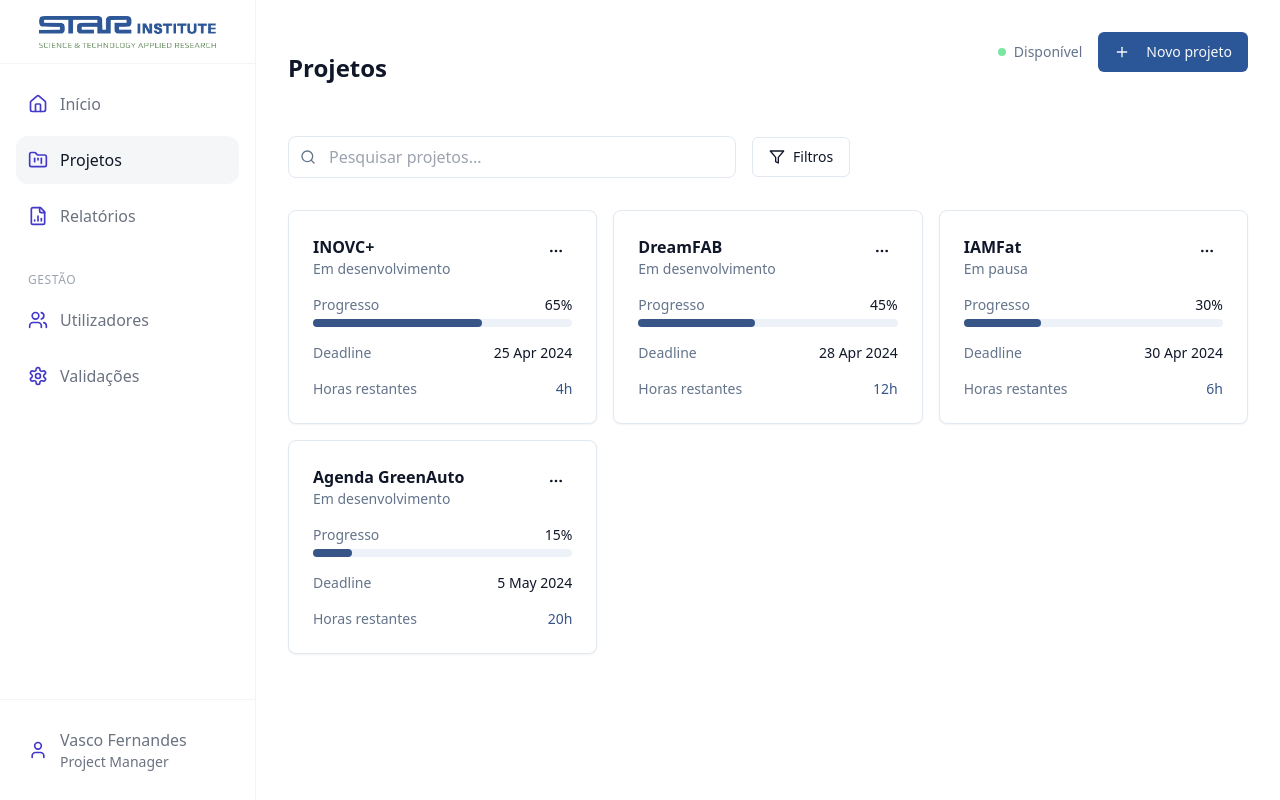
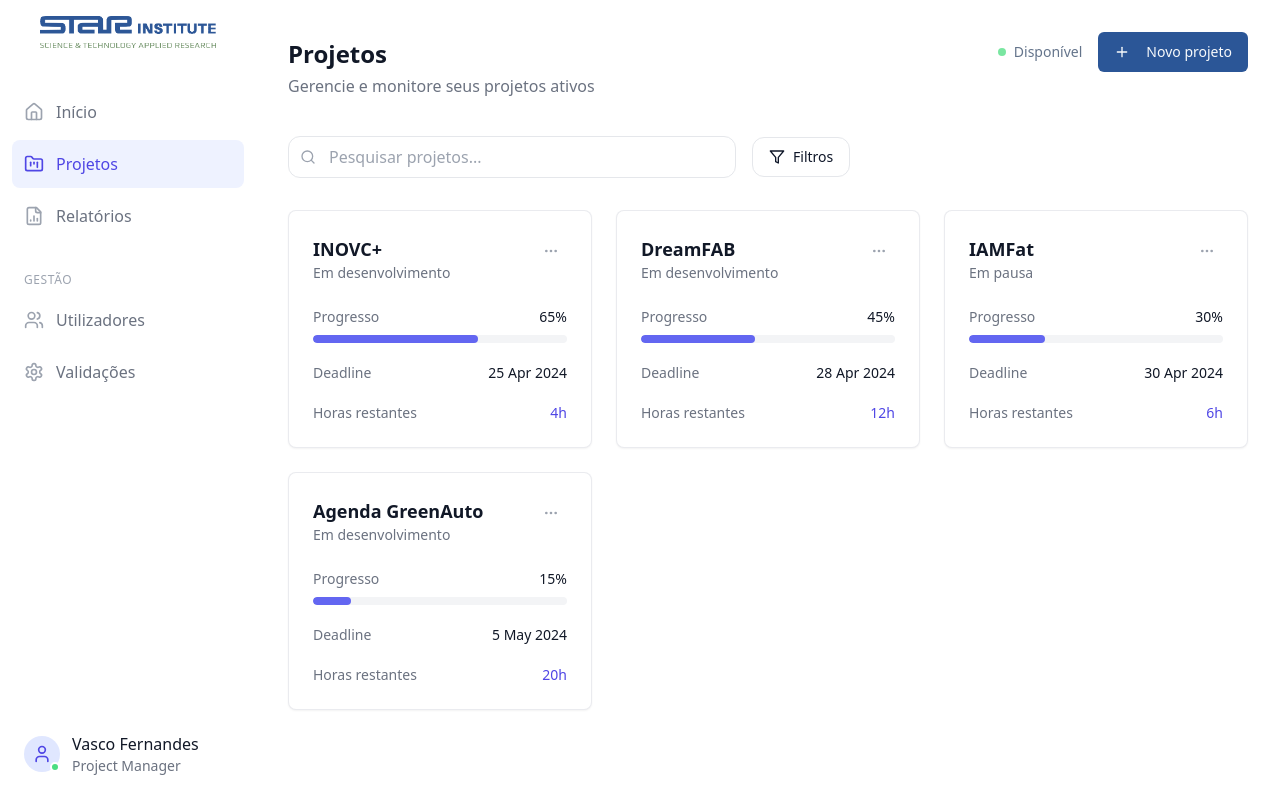
Before and after one commit to projetopint2025/project-resource-allocator, a React (Vite) app: page /projects in a window 1280 px wide. Built offline with nearby package versions, Linux system fonts and the light colour scheme.

Commit message:
Refactor project list page and sidebar
Refactored the project list page and sidebar for a cleaner design.  No specific implementation details are included in this commit.

```diff
--- a/src/components/AppSidebar.tsx
+++ b/src/components/AppSidebar.tsx
@@ -43,16 +43,17 @@ export const AppSidebar = () => {
     <Link
       to={item.href}
       className={cn(
-        "flex items-center gap-3 p-3 rounded-xl transition-all duration-300",
-        "text-gray-500 hover:text-gray-900 hover:bg-gray-100/80",
-        location.pathname === item.href && "bg-gray-100/80 text-gray-900",
+        "flex items-center gap-3 p-3 rounded-lg transition-all duration-300",
+        "text-gray-500 hover:text-gray-900 hover:bg-gray-50",
+        location.pathname === item.href && "bg-indigo-50 text-indigo-600",
         className
       )}
     >
       <item.icon
         size={20}
         className={cn(
-          "text-[#4338ca] transition-transform duration-300",
+          "transition-transform duration-300",
+          location.pathname === item.href ? "text-indigo-600" : "text-gray-400",
           collapsed && "transform scale-110"
         )}
       />
@@ -70,11 +71,11 @@ export const AppSidebar = () => {
   return (
     <div
       className={cn(
-        "h-screen bg-white border-r border-gray-100 transition-all duration-300 relative flex flex-col",
+        "h-screen bg-white transition-all duration-300 relative flex flex-col",
         collapsed ? "w-20" : "w-64"
       )}
     >
-      <div className="flex items-center justify-center p-6 h-16 border-b border-gray-100">
+      <div className="flex items-center justify-center p-6 h-16">
         <img
           src="/lovable-uploads/28745dc3-1b1b-490b-8612-41cb26f8c61d.png"
           alt="STAR Institute"
@@ -85,16 +86,16 @@ export const AppSidebar = () => {
         />
       </div>
 
-      <nav className="flex-1 p-4 space-y-8">
-        <div className="space-y-2">
+      <nav className="flex-1 px-3 py-6 space-y-8">
+        <div className="space-y-1">
           {menuItems.map((item) => (
             <MenuItem key={item.href} item={item} />
           ))}
         </div>
 
-        <div className="space-y-2">
+        <div className="space-y-1">
           <p className={cn(
-            "px-3 text-xs font-medium text-gray-400 uppercase tracking-wider",
+            "px-3 text-xs font-medium text-gray-400 uppercase tracking-wider mb-2",
             collapsed && "opacity-0"
           )}>
             Gestão
@@ -105,23 +106,28 @@ export const AppSidebar = () => {
         </div>
       </nav>
 
-      <div className="p-4 border-t border-gray-100">
+      <div className="p-3">
         <Link
           to="/profile"
           className={cn(
-            "flex items-center gap-3 p-3 rounded-xl transition-all",
-            "text-gray-500 hover:text-gray-900 hover:bg-gray-100/80",
-            location.pathname === "/profile" && "bg-gray-100/80 text-gray-900"
+            "flex items-center gap-3 p-3 rounded-lg transition-all",
+            "hover:bg-gray-50",
+            location.pathname === "/profile" && "bg-indigo-50"
           )}
         >
-          <User size={20} className="text-[#4338ca]" />
+          <div className="relative flex-shrink-0">
+            <div className="w-9 h-9 rounded-full bg-indigo-100 flex items-center justify-center">
+              <User size={20} className="text-indigo-600" />
+            </div>
+            <div className="absolute bottom-0 right-0 w-2.5 h-2.5 rounded-full bg-green-400 border-2 border-white" />
+          </div>
           <div
             className={cn(
-              "transition-all duration-300",
-              collapsed && "opacity-0 w-0"
+              "transition-all duration-300 overflow-hidden",
+              collapsed && "w-0 opacity-0"
             )}
           >
-            <p className="font-medium">Vasco Fernandes</p>
+            <p className="font-medium text-gray-900">Vasco Fernandes</p>
             <p className="text-sm text-gray-500">Project Manager</p>
           </div>
         </Link>
--- a/src/pages/Projects.tsx
+++ b/src/pages/Projects.tsx
@@ -3,6 +3,7 @@ import { Search, Filter, MoreHorizontal } from "lucide-react";
 import { Card, CardContent } from "@/components/ui/card";
 import { Button } from "@/components/ui/button";
 import { GlobalActions } from "@/components/GlobalActions";
+import { Link } from "react-router-dom";
 
 const projects = [
   {
@@ -43,73 +44,76 @@ const Projects = () => {
   return (
     <div className="space-y-8 animate-fade-in">
       <div className="flex items-center justify-between">
-        <h1 className="text-2xl font-semibold">Projetos</h1>
+        <div>
+          <h1 className="text-2xl font-semibold text-gray-900">Projetos</h1>
+          <p className="text-gray-500 mt-1">Gerencie e monitore seus projetos ativos</p>
+        </div>
         <GlobalActions />
       </div>
 
-      <div className="flex items-center gap-4 mb-8">
+      <div className="flex items-center gap-4">
         <div className="relative flex-1 max-w-md">
-          <Search className="absolute left-3 top-1/2 -translate-y-1/2 h-4 w-4 text-muted-foreground" />
+          <Search className="absolute left-3 top-1/2 -translate-y-1/2 h-4 w-4 text-gray-400" />
           <input
             type="text"
             placeholder="Pesquisar projetos..."
-            className="w-full pl-10 pr-4 py-2 rounded-lg border border-border bg-background focus:outline-none focus:ring-2 focus:ring-primary/20"
+            className="w-full pl-10 pr-4 py-2 rounded-xl border border-gray-200 bg-white focus:outline-none focus:ring-2 focus:ring-indigo-500/20 transition-all"
           />
         </div>
-        <Button variant="outline" className="gap-2">
+        <Button variant="outline" className="gap-2 rounded-xl border-gray-200 hover:border-gray-300">
           <Filter className="h-4 w-4" />
           Filtros
         </Button>
       </div>
 
-      <div className="grid gap-4 md:grid-cols-2 lg:grid-cols-3">
+      <div className="grid gap-6 lg:grid-cols-3">
         {projects.map((project) => (
-          <a
+          <Link
             key={project.id}
-            href={`/projects/${project.id}`}
-            className="block group"
+            to={`/projects/${project.id}`}
+            className="group"
           >
-            <Card className="hover:shadow-md transition-shadow">
+            <Card className="hover:shadow-lg transition-all duration-300 border-gray-200/80">
               <CardContent className="p-6">
-                <div className="flex items-start justify-between mb-4">
+                <div className="flex items-start justify-between mb-6">
                   <div>
-                    <h3 className="font-semibold group-hover:text-primary transition-colors">
+                    <h3 className="text-lg font-semibold text-gray-900 group-hover:text-indigo-600 transition-colors">
                       {project.name}
                     </h3>
-                    <p className="text-sm text-muted-foreground">{project.status}</p>
+                    <p className="text-sm text-gray-500">{project.status}</p>
                   </div>
-                  <Button variant="ghost" size="icon" className="h-8 w-8">
+                  <Button variant="ghost" size="icon" className="h-8 w-8 text-gray-400 hover:text-gray-600">
                     <MoreHorizontal className="h-4 w-4" />
                   </Button>
                 </div>
 
-                <div className="space-y-4">
+                <div className="space-y-5">
                   <div>
-                    <div className="flex items-center justify-between text-sm mb-1">
-                      <span className="text-muted-foreground">Progresso</span>
-                      <span className="font-medium">{project.progress}%</span>
+                    <div className="flex items-center justify-between text-sm mb-2">
+                      <span className="text-gray-500">Progresso</span>
+                      <span className="font-medium text-gray-900">{project.progress}%</span>
                     </div>
-                    <div className="h-2 rounded-full bg-secondary">
+                    <div className="h-2 rounded-full bg-gray-100 overflow-hidden">
                       <div
-                        className="h-full rounded-full bg-primary transition-all"
+                        className="h-full rounded-full bg-indigo-500 transition-all"
                         style={{ width: `${project.progress}%` }}
                       />
                     </div>
                   </div>
 
                   <div className="flex items-center justify-between text-sm">
-                    <span className="text-muted-foreground">Deadline</span>
-                    <span>{project.deadline}</span>
+                    <span className="text-gray-500">Deadline</span>
+                    <span className="text-gray-900">{project.deadline}</span>
                   </div>
 
                   <div className="flex items-center justify-between text-sm">
-                    <span className="text-muted-foreground">Horas restantes</span>
-                    <span className="font-medium text-primary">{project.hoursLeft}h</span>
+                    <span className="text-gray-500">Horas restantes</span>
+                    <span className="font-medium text-indigo-600">{project.hoursLeft}h</span>
                   </div>
                 </div>
               </CardContent>
             </Card>
-          </a>
+          </Link>
         ))}
       </div>
     </div>
```
